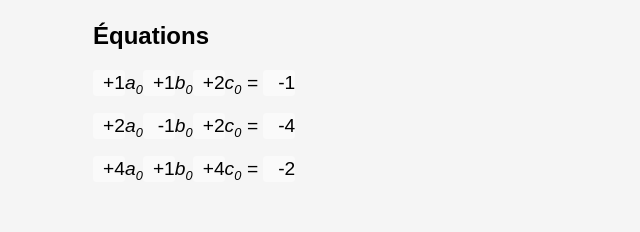
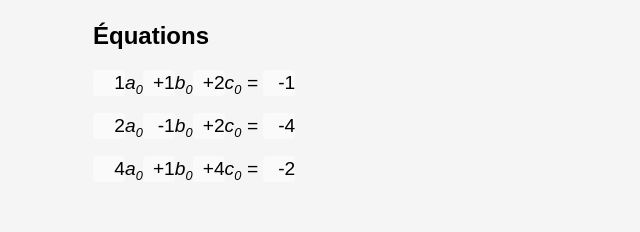
Before and after one commit to MatthieuMarchand/matrix-resolution, a Vue app: page / in a window 1280 px wide. Shown: the part 282-514 px from the top of the page, without its empty margins (247-887 px from the left). Built offline with nearby package versions, Linux system fonts and the light colour scheme; the HTML template or start-up script is replaced by a standard one.

Commit message:
:bug: Fix signs

```diff
--- a/src/Matrice.vue
+++ b/src/Matrice.vue
@@ -6,7 +6,7 @@
         <span v-if="col_i < ligne.length - 1" :data-disabled="matrice[ligne_i][col_i] == 0">
           <input
             v-if="editable"
-            :value="strValue(matrice[ligne_i][col_i])"
+            :value="strValue(ligne_i, col_i)"
             @input="
               (event) =>
                 event.target &&
@@ -50,10 +50,18 @@ const matrice = defineModel<number[][]>({
   required: true,
 })
 
-const strValue = (number: number) => (number < 0 ? number.toString() : `+${number}`)
+const strValue = (ligne_i: number, col_i: number) => {
+  const number = matrice.value[ligne_i][col_i]
 
-const handleStrValueChange = (strValue: string, ligne_i: number, col_i: number) =>
-  (matrice.value[ligne_i][col_i] = Number.parseFloat(strValue))
+  if (col_i == 0 || number < 0) return number.toString()
+
+  return `+${number}`
+}
+
+const handleStrValueChange = (strValue: string, ligne_i: number, col_i: number) => {
+  const number = Number.parseFloat(strValue)
+  matrice.value[ligne_i][col_i] = Number.isNaN(number) ? 0 : number
+}
 
 const variables = computed(() => noms_variables(matrice.value.length))
 </script>
```
